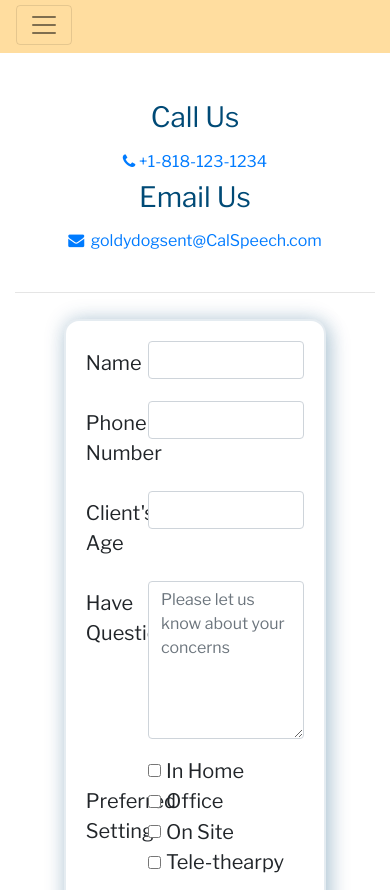
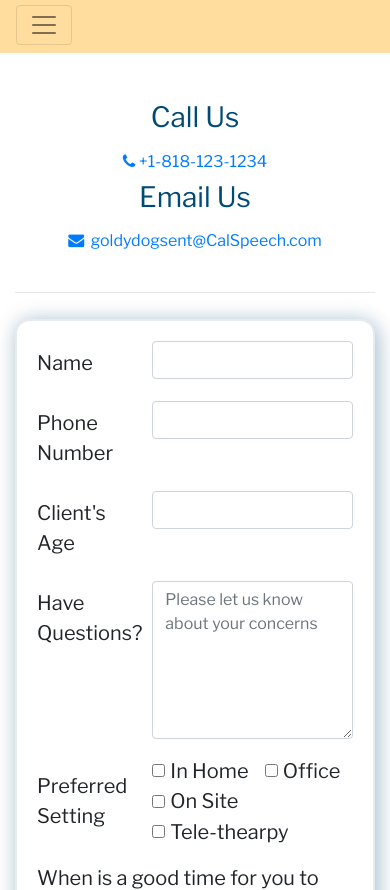
Before and after one commit to dsleylian/CalabasasSapeech, a website: page contactus.html in a window 390 px wide. Shown: the part 204-1094 px from the top of the page. Drawn offline with nearby package versions, Linux system fonts and the light colour scheme; files whose address does not match are found by name.

Commit message:
fixed form and modules formatting mobile

```diff
--- a/contactus.html
+++ b/contactus.html
@@ -167,34 +167,34 @@
                 </div>
             </div>
             <div class="row justify-content-center">
-                <div class="col-9">
+                <div class="col col-md-9">
                     <form id="contactusform">
                         <div class="row form-group">
-                            <label class="col-3 col-form-label" for="clientname"> Name</label>
+                            <label class="col-4 col-md-3 col-form-label" for="clientname"> Name</label>
                             <div class="col">
                                 <input type="text" class="form-control" id="clientname" name="clientname" required>
                             </div>
                         </div>
                         <div class="row form-group">
-                            <label class="col-3 col-form-label" for="clientphone"> Phone Number</label>
+                            <label class="col-4 col-md-3 col-form-label" for="clientphone"> Phone Number</label>
                             <div class="col">
                                 <input type="tel" class="form-control" id="clientphone" name="clientphone" required>
                             </div>
                         </div>
                         <div class="row form-group">
-                            <label class="col-3 col-form-label" for="clientage">Client's Age</label>
+                            <label class="col-4 col-md-3 col-form-label" for="clientage">Client's Age</label>
                             <div class="col">
                                 <input type="text" class="form-control" id="clientage" name="clientage" required>
                             </div>
                         </div>
                         <div class="row form-group">
-                            <label class="col-3 col-form-label" for="aboutyou">Have Questions?</label>
+                            <label class="col-4 col-md-3 col-form-label" for="aboutyou">Have Questions?</label>
                             <div class="col">
                                 <textarea rows="6" class="form-control" placeholder="Please let us know about your concerns"></textarea>
                             </div>
                         </div>
                         <div class="row form-group align-items-center">
-                            <label class="col-3 col-form-label" for="clientname">Preferred Setting</label>
+                            <label class="col-4 col-md-3 col-form-label" for="clientname">Preferred Setting</label>
                             <div class="col">
                                 <div class="form-check form-check-inline">
                                     <input class="form-check-input" type="checkbox" name="settingspreference" value="inhome" id="inhome">
```
Also changed, not shown: aboutus.html (+16 -16 lines), index.html (+3 -3 lines).
